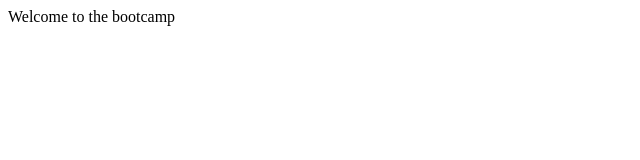
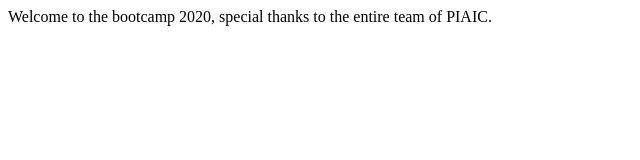
Before and after one commit to itstunner/Bootcamp2020, a plain HTML site: page index.html in a window 1280 px wide. Shown: the whole page, without its empty margins (0-640 px from the left). Drawn offline with Linux system fonts and the light colour scheme.

Commit message:
modification

```diff
--- a/index.html
+++ b/index.html
@@ -6,6 +6,6 @@
     <title>Document</title>
 </head>
 <body>
-    Welcome to the bootcamp
+    Welcome to the bootcamp 2020, special thanks to the entire team of PIAIC.
 </body>
 </html>
```
